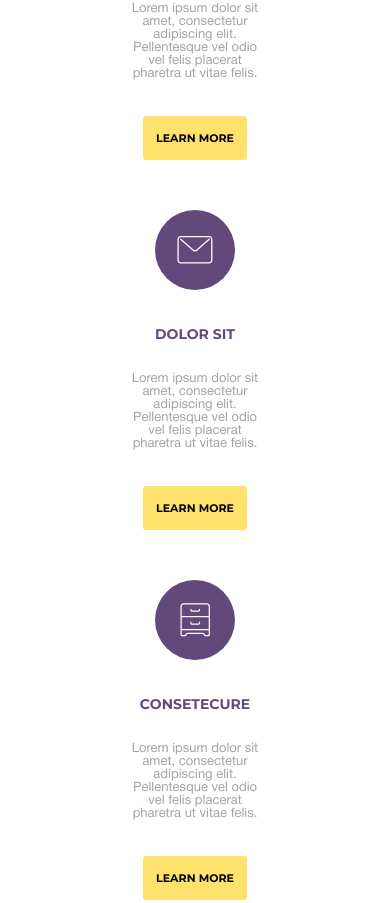
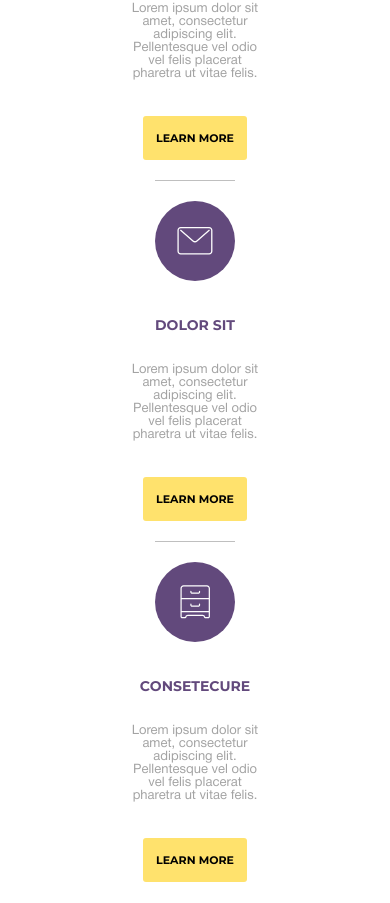
Before and after one commit to Litvinov1618/Zippy-HTML-Practice, a plain HTML site: page index.html in a window 390 px wide. Shown: the part 1485-2388 px from the top of the page. Drawn offline with Linux system fonts and the light colour scheme.

Commit message:
here we go

```diff
--- a/assets/css/style.scss
+++ b/assets/css/style.scss
@@ -662,10 +662,10 @@ header {
 	.footer-item:not(:first-child) {
 		padding-top: 0;
 	}
-	.footer-item {
+	.flex-item {
 		margin-bottom: 0;
 	}
-	.footer-item+.footer-item:before {
+	.flex-item+.flex-item:before {
 		content: "";
 		height: 1px;
 		width: 30%;
```
Also changed, not shown: assets/css/style.css.
